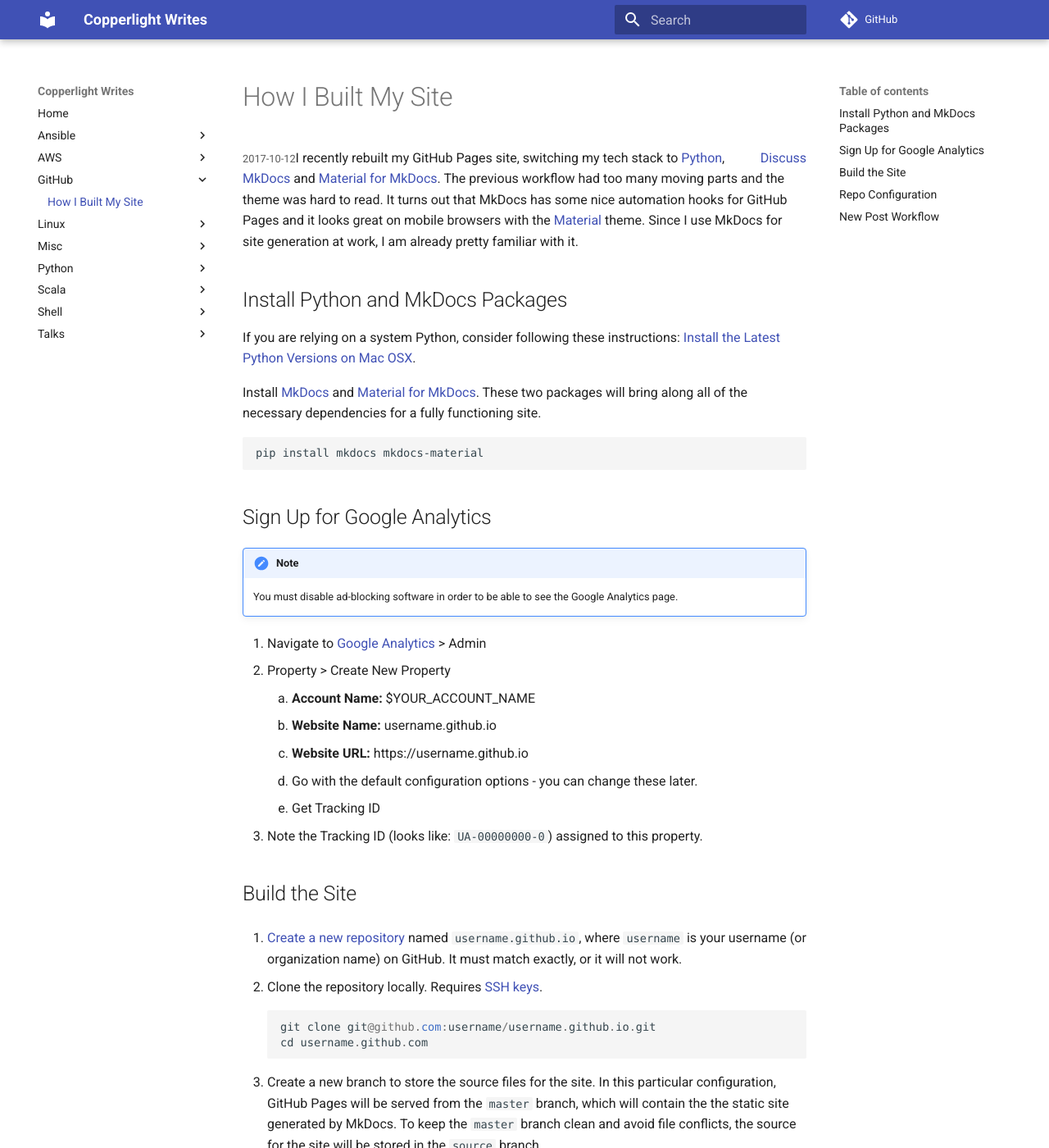
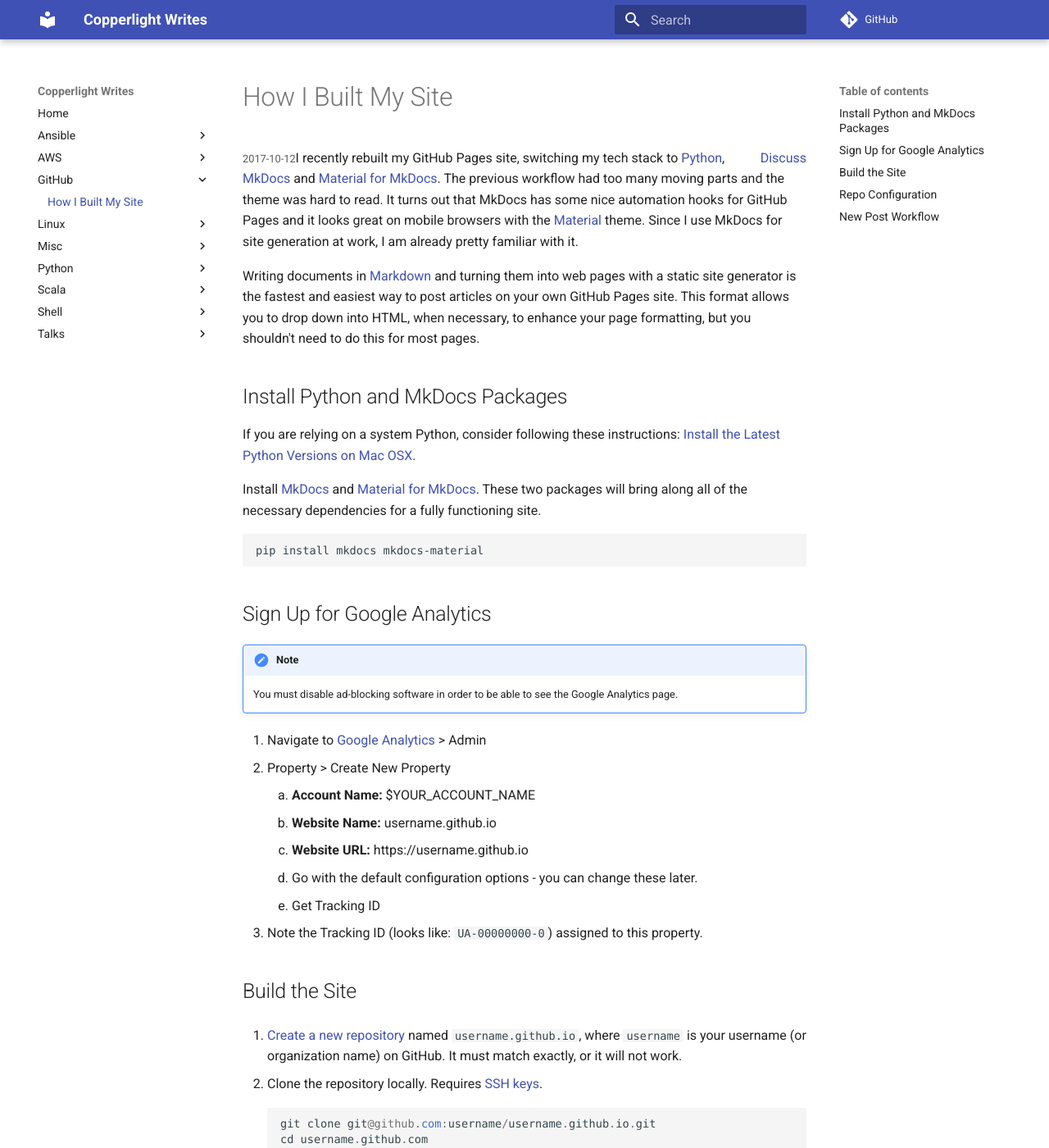
Before and after one commit to copperlight/copperlight.github.io, an MkDocs documentation site: the page built from docs/github/how-i-built-my-site.md, in a window 1280 px wide and 1400 px high. Shown: the whole window at 82% size. Built offline with MkDocs 1.6.1 and Material for MkDocs 9.7.7, drawn with Linux system fonts in a browser that asks for light colours; some web fonts are replaced; comment, search, counter and statistics services are not loaded; old or Windows-style settings are respelled for this version of MkDocs; some of the changed text lies outside the part shown.

Commit message:
notes on motivation and link to organization tips

```diff
--- a/docs/github/how-i-built-my-site.md
+++ b/docs/github/how-i-built-my-site.md
@@ -11,10 +11,16 @@ read.  It turns out that MkDocs has some nice automation hooks for GitHub Pages
 on mobile browsers with the [Material] theme. Since I use MkDocs for site generation at work, I am
 already pretty familiar with it.
 
+Writing documents in [Markdown] and turning them into web pages with a static site generator is the
+fastest and easiest way to post articles on your own GitHub Pages site.  This format allows you to
+drop down into HTML, when necessary, to enhance your page formatting, but you shouldn't need to do
+this for most pages.
+
 [Material]: https://material.io/
 [Material for MkDocs]: http://squidfunk.github.io/mkdocs-material/
 [MkDocs]: http://www.mkdocs.org/
 [Python]: https://www.python.org/
+[Markdown]: https://daringfireball.net/projects/markdown/syntax
 
 ## Install Python and MkDocs Packages
 
@@ -54,10 +60,10 @@ your username (or organization name) on GitHub.  It must match exactly, or it wi
         git clone git@github.com:username/username.github.io.git
         cd username.github.com
 
-1. Create a new branch to store the source files for the site.  In this particular configuration,
-GitHub Pages will be served from the `master` branch, which will contain the the static site
-generated by MkDocs.  To keep the `master` branch clean and avoid file conflicts, the source for
-the site will be stored in the `source` branch.
+1. Create a new branch to store the source files for the site.  In this configuration, GitHub Pages
+will be served from the `master` branch, which will contain the the static site generated by MkDocs.
+To keep the `master` branch clean and avoid file conflicts, the source for the site will be stored
+in the `source` branch.
 
         git checkout -b source
 
@@ -168,6 +174,8 @@ Navigate to the repository on GitHub and set some useful configuration options.
 1. Code > Manage topics
 1. Settings > Branches > Default branch: `source`
 1. Settings > Branches > Protected branches: `source`
+    1. Check: Protect this branch
+    1. Check: Include administrators
 
 ## New Post Workflow
 
@@ -182,7 +190,9 @@ Navigate to the repository on GitHub and set some useful configuration options.
 
         ![Link Name](/images/my-file.png "Alt Text")
 
-1. Add the new markdown file to the `./mkdocs.yml` site configuration and continue editing.
+1. Add the new markdown file to the `./mkdocs.yml` site configuration and continue editing. See
+[Writing Your Docs](http://www.mkdocs.org/user-guide/writing-your-docs/) for tips on arranging
+your Markdown files.
 
 1. When editing is complete, commit and push the file to save your work.
 
```
